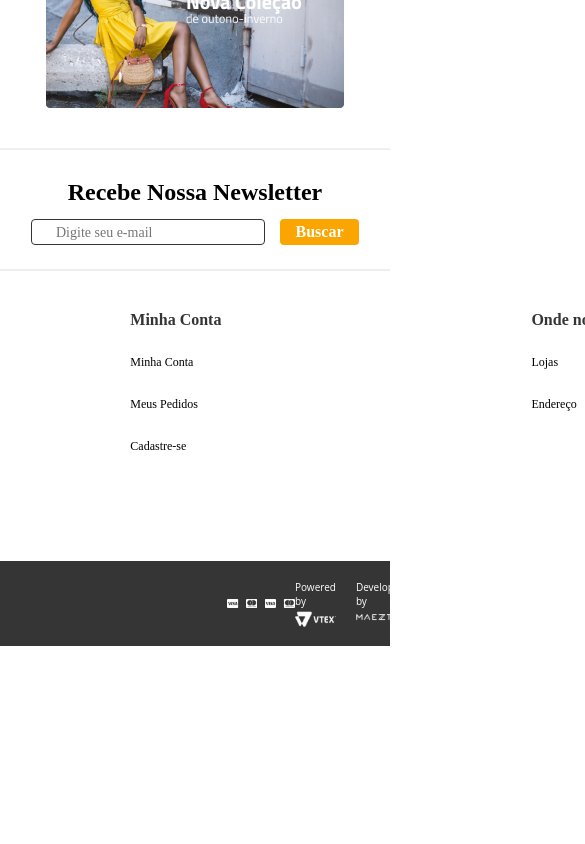
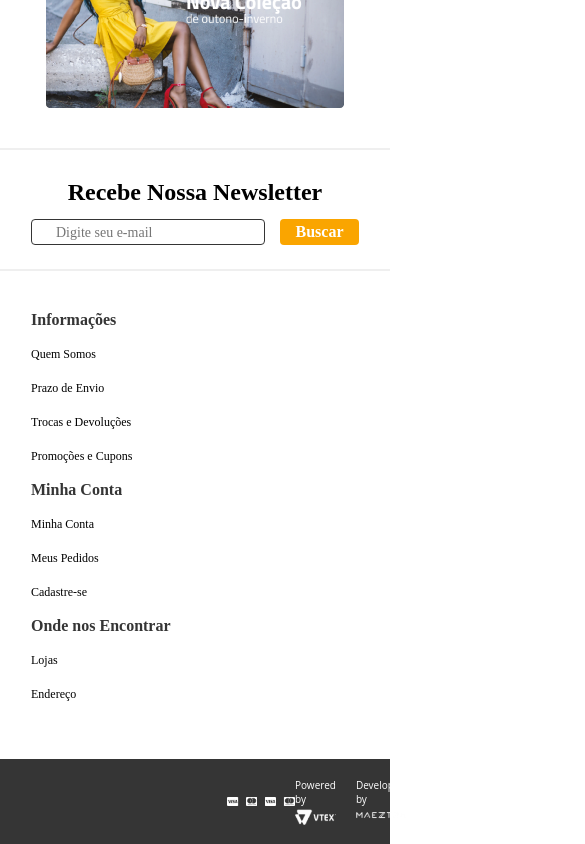
Before and after one commit to GustavoCarv/webapp, a React (Vite) app: page / in a window 390 px wide. Shown: the part 1055-1899 px from the top of the page, 585 px wide, since content can reach past the window. Before the commit the page ends 1701 px from the top, so only its background shows below. Built offline with nearby package versions, Linux system fonts and the light colour scheme.

Commit message:
refactor(institucionalMenu): alterações para adição de accordion no mobile

```diff
--- a/src/components/footer/components/institucionalItens-style.tsx
+++ b/src/components/footer/components/institucionalItens-style.tsx
@@ -7,6 +7,11 @@ export const ContainerLinks = styled.ul`
   display: flex;
   flex-direction: column;
   gap: 24px;
+
+  @media screen and (max-width: 768px) {
+    margin-top: 16px;
+    gap: 16px;
+  }
 `
 
 export const Title = styled.span`
@@ -18,7 +23,11 @@ export const Title = styled.span`
   color: var(--color-2-500);
 
   margin-bottom: 24px;
-  display: block ;
+  display: block;
+
+  @media screen and (max-width: 768px) {
+    margin-bottom: 0;
+  }
 `
 
 export const Link = styled.a`
@@ -29,7 +38,16 @@ export const Link = styled.a`
   font-weight: 400;
   font-size: 12px;
   line-height: 18px;
-  text-decoration: none ;
+  text-decoration: none;
 
   color: var(--color-2-900);
 `
+
+export const Summary = styled.summary`
+  display: flex;
+  justify-content: space-between;
+
+  &::marker {
+    display: none;
+  }
+`
--- a/src/components/footer/components/institucionalItens.tsx
+++ b/src/components/footer/components/institucionalItens.tsx
@@ -1,4 +1,12 @@
-import { ContainerLinks, Title, Link } from './institucionalItens-style'
+import { BrowserView, MobileView } from 'react-device-detect'
+import {
+  ContainerLinks,
+  Title,
+  Link,
+  Summary,
+} from './institucionalItens-style'
+
+import plusSignal from '../../../assets/plusSignal.png'
 
 type link = {
   name: string
@@ -21,8 +29,19 @@ const InstitucionalItens = ({ links, title }: InstitucionalItensProps) => {
 
   return (
     <nav>
-      <Title>{title}</Title>
-      <ContainerLinks>{listOfLinks}</ContainerLinks>
+      <BrowserView>
+        <Title>{title}</Title>
+        <ContainerLinks>{listOfLinks}</ContainerLinks>
+      </BrowserView>
+      <MobileView>
+        <details>
+          <Summary>
+            <Title>{title}</Title>
+            <span>+</span>
+          </Summary>
+          <ContainerLinks>{listOfLinks}</ContainerLinks>
+        </details>
+      </MobileView>
     </nav>
   )
 }
--- a/src/components/footer/components/institucionalMenu-styles.tsx
+++ b/src/components/footer/components/institucionalMenu-styles.tsx
@@ -1,9 +1,20 @@
-import styled from "styled-components";
+import styled from 'styled-components'
 
 export const Container = styled.section`
-    display: flex ;
-    justify-content: space-between ;
-    width: 952px ;
+  display: flex;
+  justify-content: space-between;
+  width: 952px;
 
-    margin-bottom: 64px;
+  margin-bottom: 64px;
+
+  @media screen and (max-width: 768px) {
+    width: 100%;
+    padding-inline: 31px;
+    justify-content: start;
+    flex-direction: column;
+
+    gap: 16px;
+
+    margin-bottom: 56px;
+  }
 `
```
Also changed, not shown: src/assets/plusSignal.png (added).
